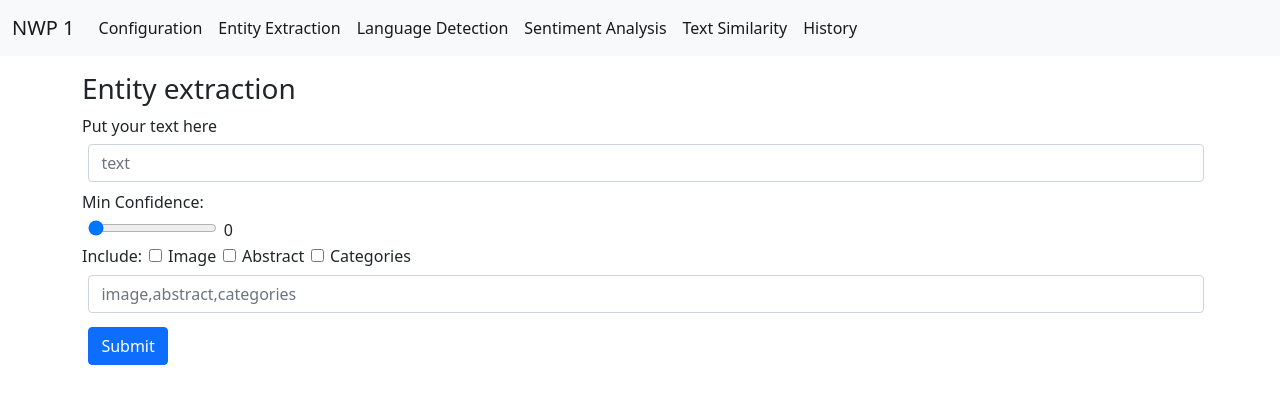
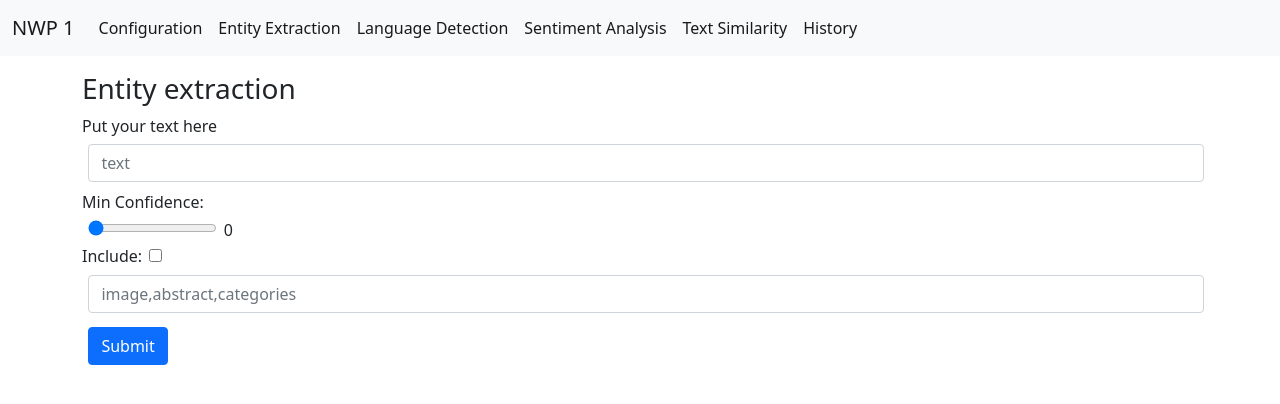
Before and after one commit to djidji233/NWP1-2021, an Angular app: page /entity-extraction in a window 1280 px wide. Shown: the top 404 px of the page. Built offline with nearby package versions, Linux system fonts and the light colour scheme.

Commit message:
better way for entity extraction

```diff
--- a/src/app/components/entity-extraction/entity-extraction.component.html
+++ b/src/app/components/entity-extraction/entity-extraction.component.html
@@ -2,7 +2,7 @@
   <h3>Entity extraction</h3>
 
   <div>
-    <form (submit)="search(text,min_confidence,imageStr,abstractStr,categoriesStr)" class="mb-5">
+    <form (submit)="search(text,min_confidence,includeParams)" class="mb-5">
       <div class="form-group mb-2">
         <label for="text">Put your text here</label>
         <input type="text" class="form-control" id="text" name="text" placeholder="text" [(ngModel)]="text">
@@ -17,18 +17,10 @@
 
       <div>
         <label>Include:</label>
-
-        <input type="checkbox" id="image" name="image" (change)="imageBool">
-        <label for="image">Image</label>
-
-        <input type="checkbox" id="abstract" name="abstract" (change)="abstractBool">
-        <label for="abstract">Abstract</label>
-
-        <input type="checkbox" id="categories" name="categories" (change)="categoriesBool">
-        <label for="categories">Categories</label>
+        <input type="checkbox" id="include" name="include" (change)="include">
 
         <div class="form-group mb-2">
-          <input type="text" class="form-control" id="includeParams" name="includeParams" placeholder="image,abstract,categories">
+          <input type="text" class="form-control" id="includeParams" name="includeParams" placeholder="image,abstract,categories" [(ngModel)]="includeParams">
         </div>
       </div>
 
--- a/src/app/components/entity-extraction/entity-extraction.component.ts
+++ b/src/app/components/entity-extraction/entity-extraction.component.ts
@@ -10,35 +10,23 @@ export class EntityExtractionComponent implements OnInit {
 
   text: string;
   min_confidence: number;
-  imageStr : string;
-  imageBool : boolean;
-  abstractStr : string;
-  abstractBool : boolean;
-  categoriesStr:string;
-  categoriesBool:boolean;
+  include :boolean;
+  includeParams: string;
+
 
   constructor(private entityExtractionService: EntityExtractionService) {
     this.text = '';
     this.min_confidence = 0;
-    this.imageStr = '';
-    this.abstractStr = '';
-    this.categoriesStr = '';
-    this.imageBool = false;
-    this.abstractBool = false;
-    this.categoriesBool = false;
+    this.include = false;
+    this.includeParams = '';
   }
 
   ngOnInit(): void {
   }
 
-  search(text: string, min_confidence: number, imageStr: string, abstractStr: string, categoriesStr: string) {
-    this.imageStr = this.imageBool ? 'image' : '';
-    this.abstractStr = this.abstractBool ? 'abstract' : '';
-    this.categoriesStr = this.categoriesBool ? 'categories' : '';
+  search(text: string, min_confidence: number, includeParams: string) {
 
-    this.entityExtractionService.search(this.text,this.min_confidence,this.imageStr,this.abstractStr,this.categoriesStr);//.subscribe((res)=>
 
-    //);
     this.min_confidence = 0;
   }
 
--- a/src/app/services/entity-extraction.service.ts
+++ b/src/app/services/entity-extraction.service.ts
@@ -19,9 +19,9 @@ export class EntityExtractionService {
 
   constructor(private httpClient:HttpClient, private configService:ConfigService) {}
 
-  search(text:string,min_confidence:number,imageStr:string,abstractStr:string,categoriesStr:string){
+  search(text: string, min_confidence: number, imageStr: string, abstractStr: string, categoriesStr: string){
     return this.httpClient.get<EntityExtractionRes>(`${this.apiUrl}&text=${text}&token=${this.configService.getToken()}`,
-                                                  {params:{min_confidence, imageStr, abstractStr, categoriesStr}})
+                                                  {params:{min_confidence:min_confidence, image:imageStr, abstract:abstractStr, categories:categoriesStr}})
   }
 
 }
```
